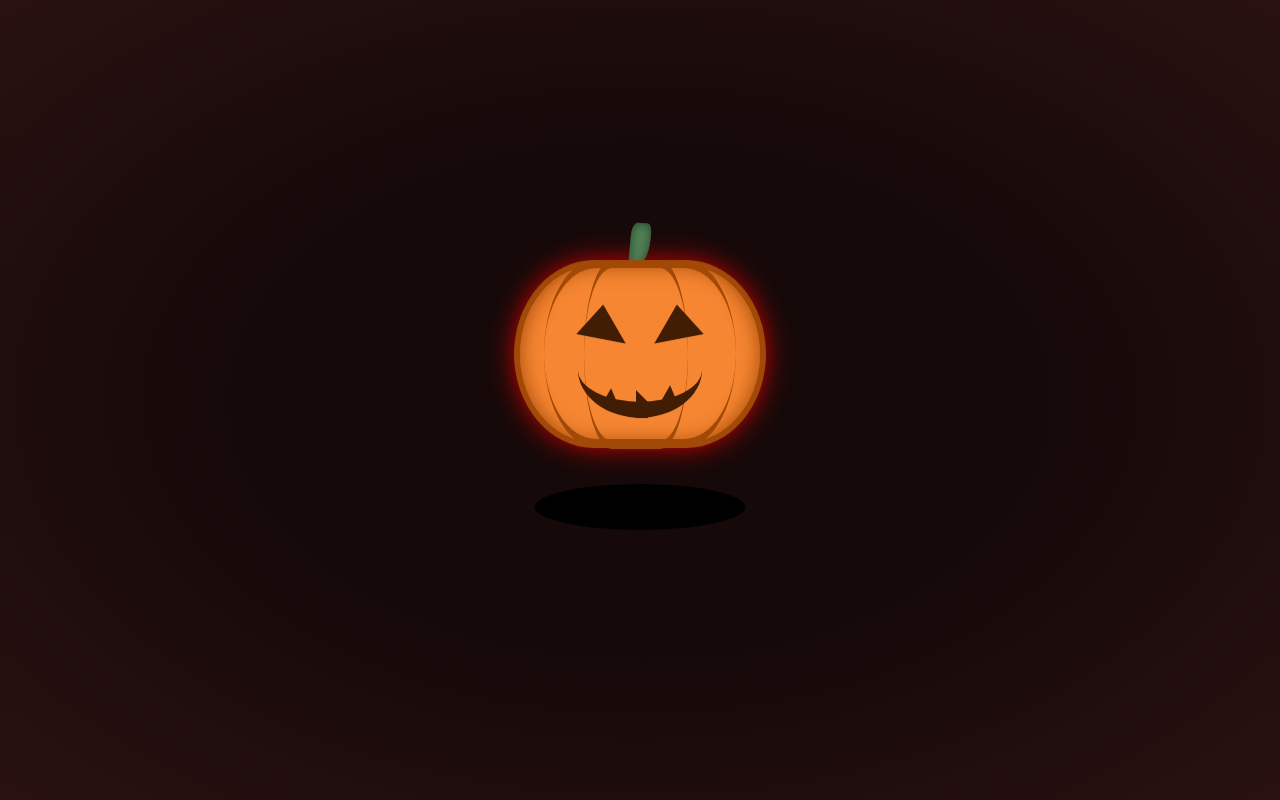
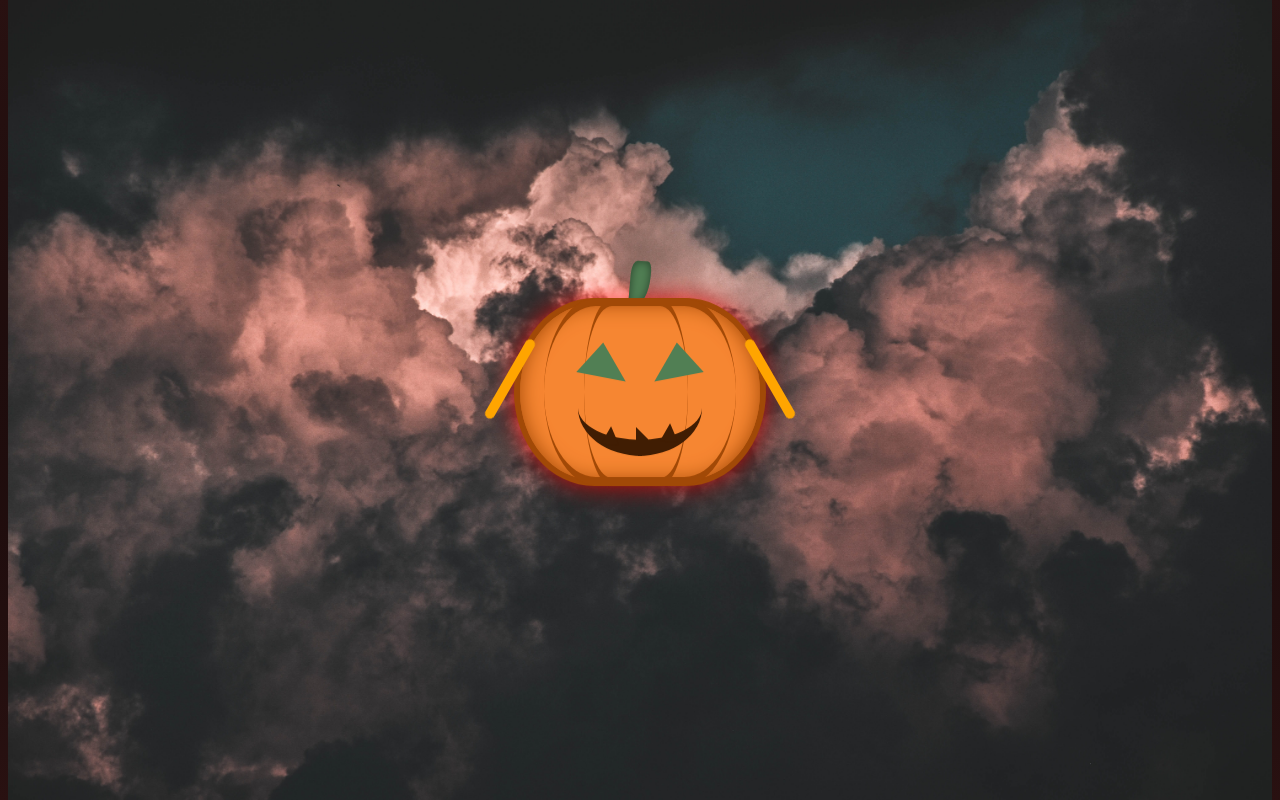
Before and after one commit to chrisk4040/pumpkin, a plain HTML site: page index.html in a window 1280 px wide. Drawn offline with Linux system fonts and the light colour scheme.

Commit message:
made background image sky and instead of arms i made wings

```diff
--- a/index.html
+++ b/index.html
@@ -10,6 +10,8 @@
 <body>
     <div class="container">
         <div class="pumpkin">
+            <div class="arm left-arm"></div>
+            <div class="arm right-arm"></div>
             <div class="texture"></div>
             <div class="root"></div>
             <div class="eye left"></div>
--- a/style.css
+++ b/style.css
@@ -7,6 +7,12 @@ body {
     justify-content: center;
     align-items: center;
     overflow: hidden;
+}
+
+body {
+    background-image: url(./img/cloud.jpg);
+    background-repeat: no-repeat;
+    background-size: cover;
 }
 
 .container {
@@ -77,18 +83,19 @@ body {
     right: 3.7em;
     transform: rotate(30deg);
     border-bottom: 2.1em solid transparent;
-    border-left: 2.4em solid #401d03;
+    border-left: 2.4em solid var(--cool-green);
   }
+  :root {
+    --cool-green: #517f54;
+}
 
   .pumpkin .eye.left {
     left: 3.7em;
     transform: rotate(-30deg);
     border-bottom: 2.1em solid transparent;
-    border-right: 2.4em solid #401d03;
+    border-right: 2.4em solid var(--cool-green);
   }
-  .eye:hover {
 
-  }
 
   .pumpkin .mouth {
     width: 4em;
@@ -142,7 +149,7 @@ body {
     border-bottom: 0.5em solid transparent;
     border-left: 1em solid #401d03;
   }
-
+/*
  .shadow {
     margin: 10% auto 0;
     background: #000;
@@ -151,6 +158,45 @@ body {
     border-radius: 50%;
     animation: zoom 3s infinite;
   }
+    */
+  .arm {
+    position: absolute;
+    width: 10px;
+    height: 90px;
+    background-color: orange;
+    border-radius: 5px;
+}
+
+.left-arm {
+    left: -15px;
+    top: 30px;
+    transform: rotate(30deg);
+    animation: wave 1s infinite;
+}
+
+.right-arm {
+    right: -15px;
+    top: 30px;
+    transform: rotate(-30deg);
+    animation: wave-right 1s infinite;
+}
+@keyframes wave {
+    0%, 100% {
+        transform: rotate(30deg);
+    }
+    50% {
+        transform: rotate(50deg);
+    }
+}
+
+@keyframes wave-right {
+    0%, 100% {
+        transform: rotate(-30deg);
+    }
+    50% {
+        transform: rotate(-50deg);
+}
+}
 
   @keyframes float {
     0%, 100% {
```
Also changed, not shown: img/cloud.jpg (added).
